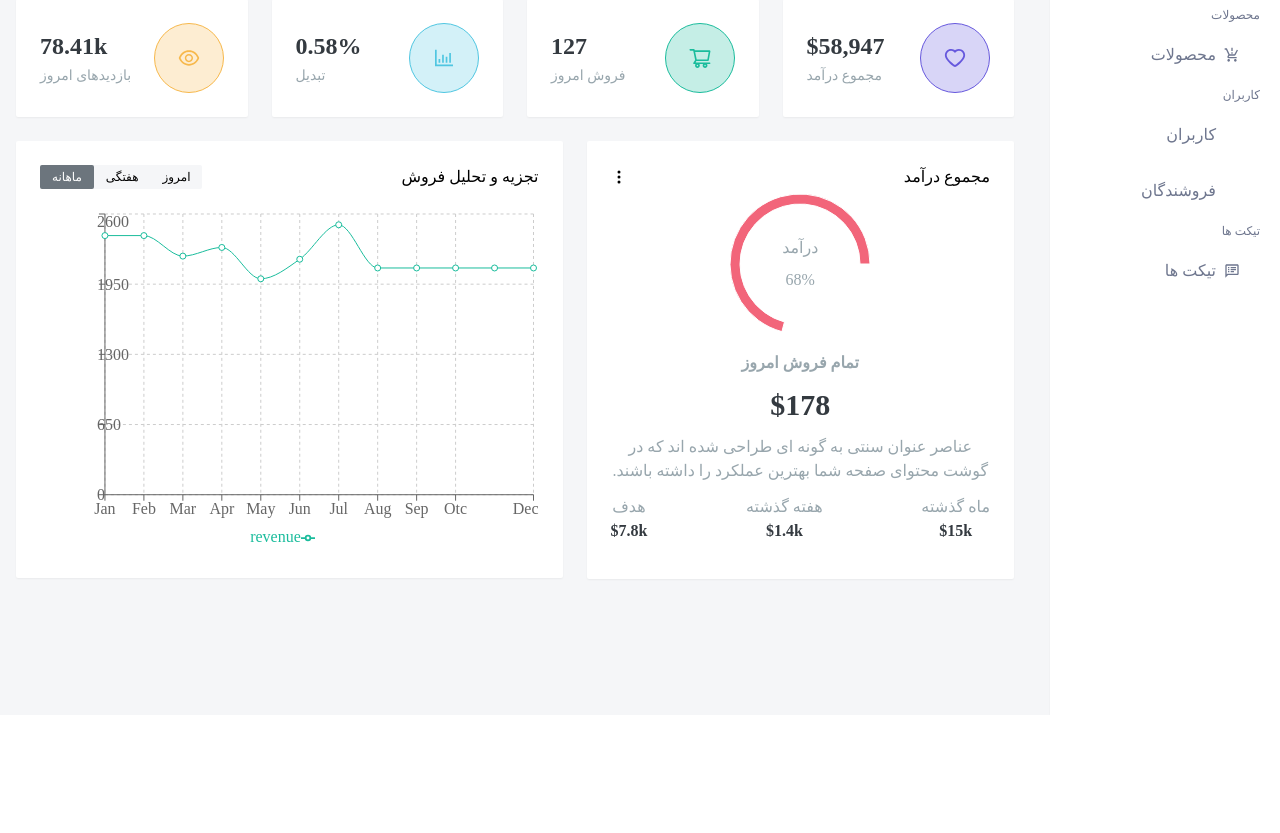
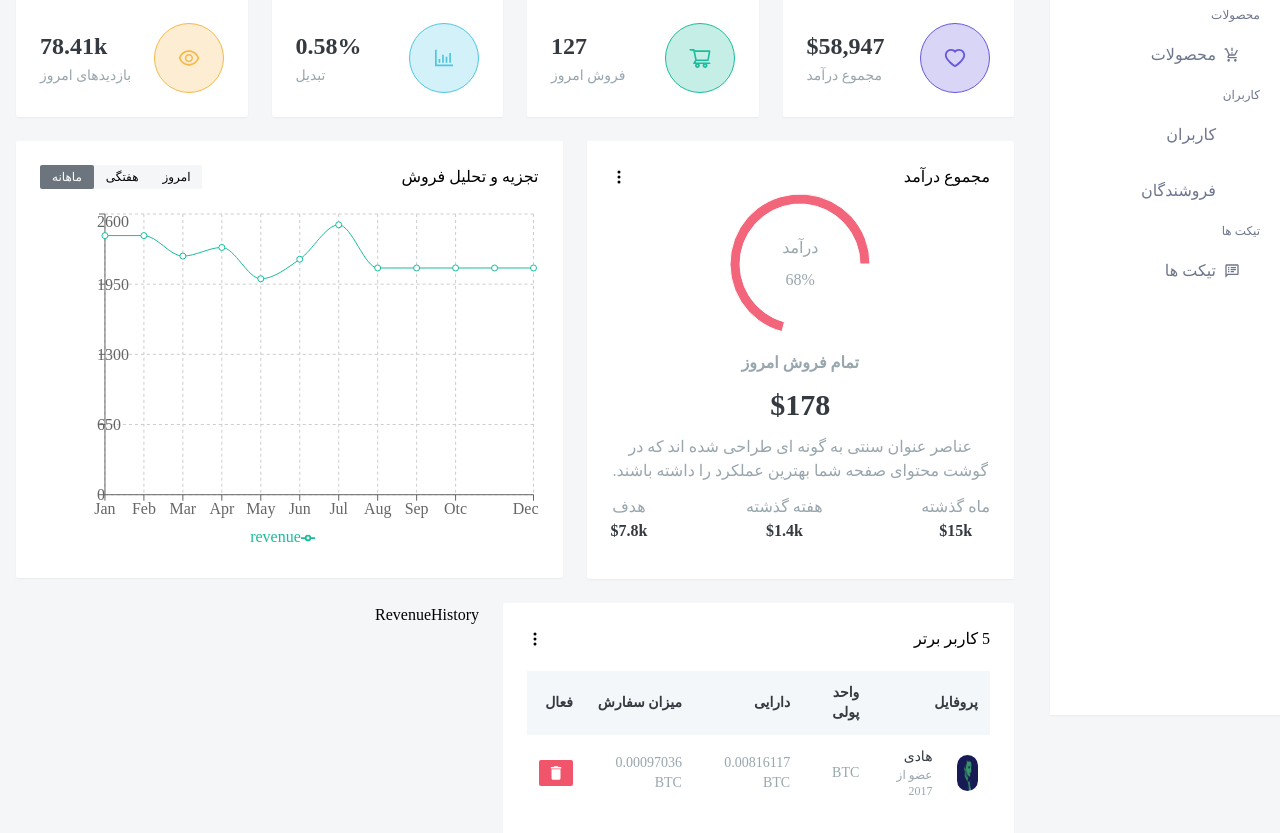
Before and after one commit to Mhboolor/my-dashboard, a React (Create React App) app: page / in a window 1280 px wide. Shown: the part 149-982 px from the top of the page. Before the commit the page ends 864 px from the top, so only its background shows below. Built offline with nearby package versions, Linux system fonts and the light colour scheme; some icons are missing.

Commit message:
feat:Create Best User Box

```diff
--- /dev/null
+++ b/src/components/dahboard/BestUsers.jsx
@@ -0,0 +1,54 @@
+import React from 'react'
+import {BsThreeDotsVertical} from "react-icons/bs"
+import {MdDelete} from "react-icons/md"
+
+function BestUsers() {
+  return (
+    <div className='bg-white shadow-sm rounded-sm p-6 flex flex-col gap-5 flex-1 w-full overflow-hidden'>
+        <div className="flex items-center justify-between">
+          <p>5 کاربر برتر</p>
+          <button>
+            <BsThreeDotsVertical />
+          </button>
+        </div>
+        <div className='w-full overflow-scroll'>
+            <table className="rounded-sm w-[640px] md:w-full">
+                <thead className='bg-table-light text-sm text-gray-5 font-bold text-justify'>
+                    <tr>
+                        <th className='p-3' colSpan="2">پروفایل</th>
+                        <th className='p-3'>واحد پولی</th>
+                        <th className='p-3'>دارایی</th>
+                        <th className='p-3'>میزان سفارش	</th>
+                        <th className='p-3'>فعال</th>
+                    </tr>
+                </thead>
+                <tbody>
+                    <tr className='text-gray-2 text-sm ease-in-out duration-100 hover:bg-table-light'>
+                        <td className='p-3'>
+                            <img src="./images/users/user-2.jpg" alt="" className='rounded-full w-9 h-9' width={36} height={36}/>
+                        </td>
+                        <td className='p-3'>
+                            <p className='text-gray-5'>هادی</p>
+                            <p className='text-xs'>عضو از 2017</p>
+                        </td>
+                        <td className='p-3'>
+                            <p>BTC</p>
+                        </td>
+                        <td className='p-3'>
+                            <p>0.00816117 BTC</p>
+                        </td>
+                        <td className='p-3'>
+                            <p>0.00097036 BTC</p>
+                        </td>
+                        <td className='p-3'>
+                            <button className='text-lg flex items-center justify-center text-white bg-red rounded-sm px-2 py-1'><MdDelete/></button>
+                        </td>
+                    </tr>
+                </tbody>
+            </table>
+        </div>
+    </div>
+  )
+}
+
+export default BestUsers
--- /dev/null
+++ b/src/components/dahboard/RevenueHistory.jsx
@@ -0,0 +1,9 @@
+import React from 'react'
+
+function RevenueHistory() {
+  return (
+    <div className='flex-1'>RevenueHistory</div>
+  )
+}
+
+export default RevenueHistory
--- a/src/pages/Dashboard.jsx
+++ b/src/pages/Dashboard.jsx
@@ -1,6 +1,8 @@
 import React from "react";
 import StatusBox from "../components/dahboard/StatusBox";
 import ChartBox from "../components/dahboard/ChartBox";
+import BestUsers from "../components/dahboard/BestUsers";
+import RevenueHistory from "../components/dahboard/RevenueHistory";
 
 function Dashboard() {
   return (
@@ -10,6 +12,10 @@ function Dashboard() {
       </div>
       <StatusBox />
       <ChartBox/>
+      <div className="flex flex-col lg:flex-row items-start gap-6">
+        <BestUsers/>
+        <RevenueHistory/>
+      </div>
     </div>
   );
 }
--- a/tailwind.config.js
+++ b/tailwind.config.js
@@ -12,6 +12,8 @@ module.exports = {
         'green' : 'rgba(26, 188, 156, 0.25)',
         'blue' : 'rgba(79, 198, 225, 0.25)',
         'orange' : 'rgba(247, 184, 75, 0.25)',
+        'table-light' : '#f3f7f9',
+        "red" : '#f1556c',
       },
       colors : {
         'purple' : 'rgb(102, 88, 221)',
```
Also changed, not shown: public/images/users/user-2.jpg (added).
